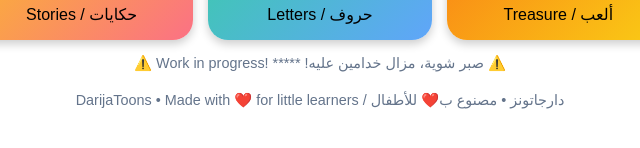
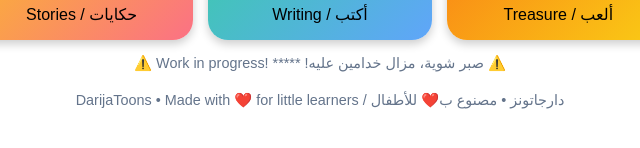
Before and after one commit to feynfou/DarijaToons-Hub, a plain HTML site: page index.html in a window 1280 px wide. Shown: the part 420-568 px from the top of the page, 320-960 px from the left. Drawn offline with nearby package versions, Linux system fonts and the light colour scheme.

Commit message:
Add files via upload

```diff
--- a/index.html
+++ b/index.html
@@ -119,7 +119,7 @@
 
       <a class="card" data-card="write" data-url="https://feynfou.github.io/DarijaToons-Writing/">
         <div class="icon"><i data-lucide="edit" stroke-width="2"></i></div>
-        <div class="label">Letters / حروف</div>
+        <div class="label">Writing / أكتب</div>
       </a>
 
       <a class="card" data-card="treasure" data-url="https://feynfou.github.io/Darijatoons-Memory/">
```
